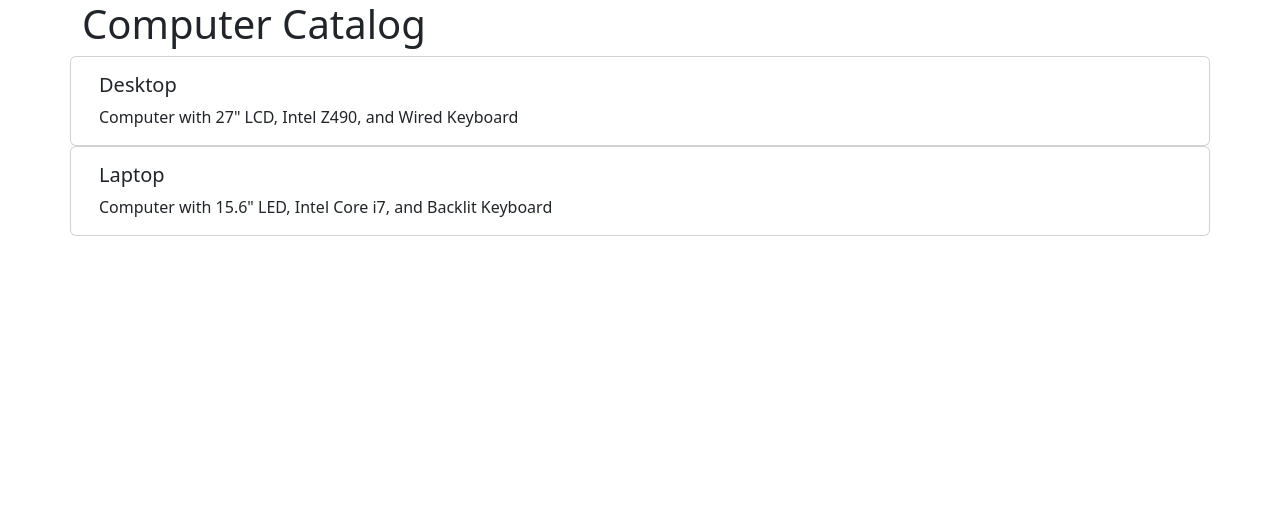
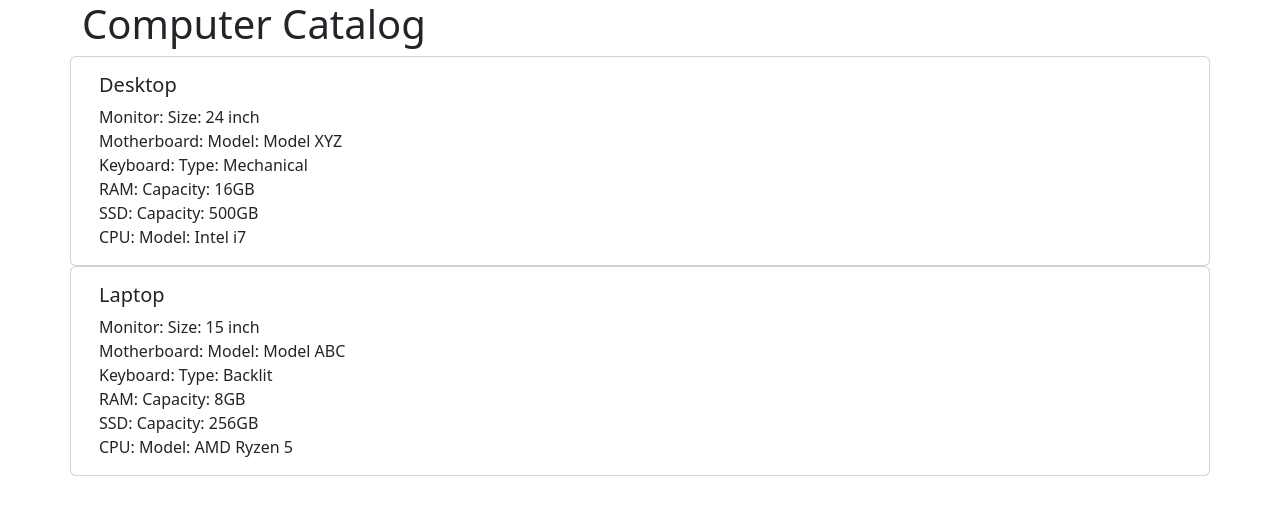
Before and after one commit to Fabrizio1919/php-oop-2, a PHP site: page / in a window 1280 px wide. Shown: the top 515 px of the page. Run offline with PHP 8.4, Linux system fonts and the light colour scheme.

Commit message:
Fix Date Computer

```diff
--- a/index.php
+++ b/index.php
@@ -1,42 +1,184 @@
 <?php
 
-// Definizione della classe Computer
-class Computer {
+class Computer
+{
     protected $monitor;
-    protected $motherboard;
+    protected $mbo;
     protected $keyboard;
+    protected $ram;
+    protected $ssd;
+    protected $cpu;
 
-    public function __construct($monitor, $motherboard, $keyboard) {
+    public function __construct($monitor, $mbo, $keyboard, $ram, $ssd, $cpu)
+    {
         $this->monitor = $monitor;
-        $this->motherboard = $motherboard;
+        $this->mbo = $mbo;
         $this->keyboard = $keyboard;
+        $this->ram = $ram;
+        $this->ssd = $ssd;
+        $this->cpu = $cpu;
     }
 
-    public function getInfo() {
-        return "Computer with {$this->monitor}, {$this->motherboard}, and {$this->keyboard}";
+    public function getInfo()
+    {
+        $info = "Monitor: " . $this->monitor->getInfo() . "<br>";
+        $info .= "Motherboard: " . $this->mbo->getInfo() . "<br>";
+        $info .= "Keyboard: " . $this->keyboard->getInfo() . "<br>";
+        $info .= "RAM: " . $this->ram->getInfo() . "<br>";
+        $info .= "SSD: " . $this->ssd->getInfo() . "<br>";
+        $info .= "CPU: " . $this->cpu->getInfo() . "<br>";
+
+        return $info;
+    }
+
+    // Getter e setter per le componenti del computer
+    // ...
+
+}
+
+class Monitor
+{
+    protected $size;
+
+    public function __construct($size)
+    {
+        $this->size = $size;
+    }
+
+    public function getInfo()
+    {
+        return "Size: " . $this->size;
+    }
+
+    // Getter e setter per le proprietà del monitor
+    // ...
+}
+
+class Motherboard
+{
+    protected $model;
+
+    public function __construct($model)
+    {
+        $this->model = $model;
+    }
+
+    public function getInfo()
+    {
+        return "Model: " . $this->model;
+    }
+
+    // Getter e setter per le proprietà della motherboard
+    // ...
+}
+
+class Keyboard
+{
+    protected $type;
+
+    public function __construct($type)
+    {
+        $this->type = $type;
+    }
+
+    public function getInfo()
+    {
+        return "Type: " . $this->type;
+    }
+
+    // Getter e setter per le proprietà della tastiera
+    // ...
+}
+
+class RAM
+{
+    protected $capacity;
+
+    public function __construct($capacity)
+    {
+        $this->capacity = $capacity;
+    }
+
+    public function getInfo()
+    {
+        return "Capacity: " . $this->capacity;
+    }
+
+    // Getter e setter per le proprietà della RAM
+    // ...
+}
+
+class SSD
+{
+    protected $capacity;
+
+    public function __construct($capacity)
+    {
+        $this->capacity = $capacity;
+    }
+
+    public function getInfo()
+    {
+        return "Capacity: " . $this->capacity;
+    }
+
+    // Getter e setter per le proprietà dello SSD
+    // ...
+}
+
+class CPU
+{
+    protected $model;
+
+    public function __construct($model)
+    {
+        $this->model = $model;
+    }
+
+    public function getInfo()
+    {
+        return "Model: " . $this->model;
+    }
+
+    // Getter e setter per le proprietà della CPU
+    // ...
+}
+
+class Desktop extends Computer
+{
+    public function getType()
+    {
+        return "Desktop";
     }
 }
 
-// Definizione della classe Desktop come sottoclasse di Computer
-class Desktop extends Computer {
-    public function getProductType() {
-        return 'Desktop';
+class Laptop extends Computer
+{
+    public function getType()
+    {
+        return "Laptop";
     }
 }
 
-// Definizione della classe Laptop come sottoclasse di Computer
-class Laptop extends Computer {
-    public function getProductType() {
-        return 'Laptop';
-    }
-}
-
-// Creazione dei dati
-$computerData = [
-    new Desktop('27" LCD', 'Intel Z490', 'Wired Keyboard'),
-    new Laptop('15.6" LED', 'Intel Core i7', 'Backlit Keyboard'),
+// Creazione di un array di oggetti per rappresentare il set di dati
+$devices = [
+    new Desktop(
+        new Monitor("24 inch"),
+        new Motherboard("Model XYZ"),
+        new Keyboard("Mechanical"),
+        new RAM("16GB"),
+        new SSD("500GB"),
+        new CPU("Intel i7")
+    ),
+    new Laptop(
+        new Monitor("15 inch"),
+        new Motherboard("Model ABC"),
+        new Keyboard("Backlit"),
+        new RAM("8GB"),
+        new SSD("256GB"),
+        new CPU("AMD Ryzen 5")
+    ),
 ];
-
 
 ?>
 <!DOCTYPE html>
@@ -49,11 +191,11 @@ $computerData = [
     <div class="container">
         <h1>Computer Catalog</h1>
         <div class="row" id="computer-cards">
-            <?php foreach ($computerData as $computer): ?>
+            <?php foreach ($devices as $device): ?>
                 <div class="card">
                     <div class="card-body">
-                        <h5 class="card-title"><?php echo $computer->getProductType(); ?></h5>
-                        <p class="card-text"><?php echo $computer->getInfo(); ?></p>
+                        <h5 class="card-title"><?php echo $device->getType(); ?></h5>
+                        <p class="card-text"><?php echo $device->getInfo(); ?></p>
                     </div>
                 </div>
             <?php endforeach; ?>
```
